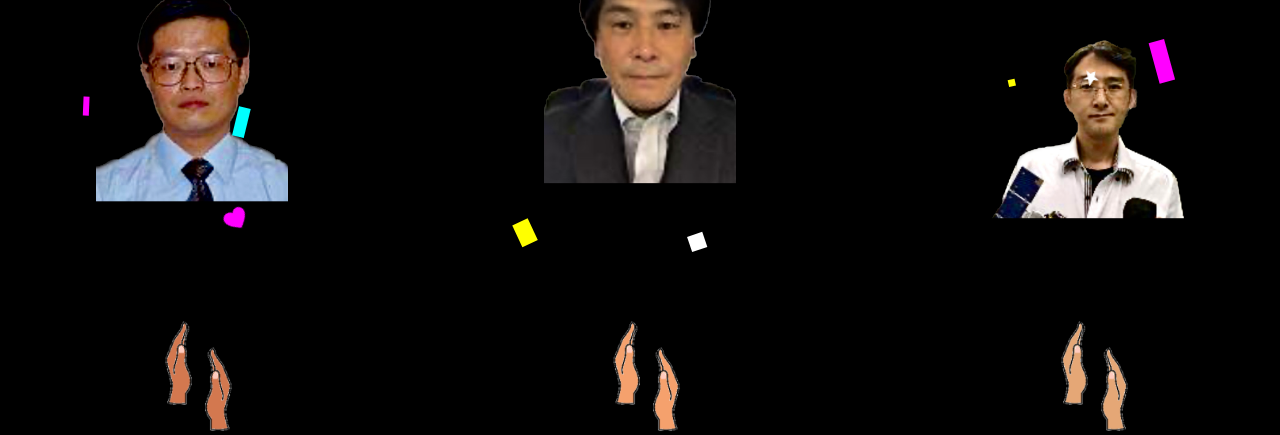
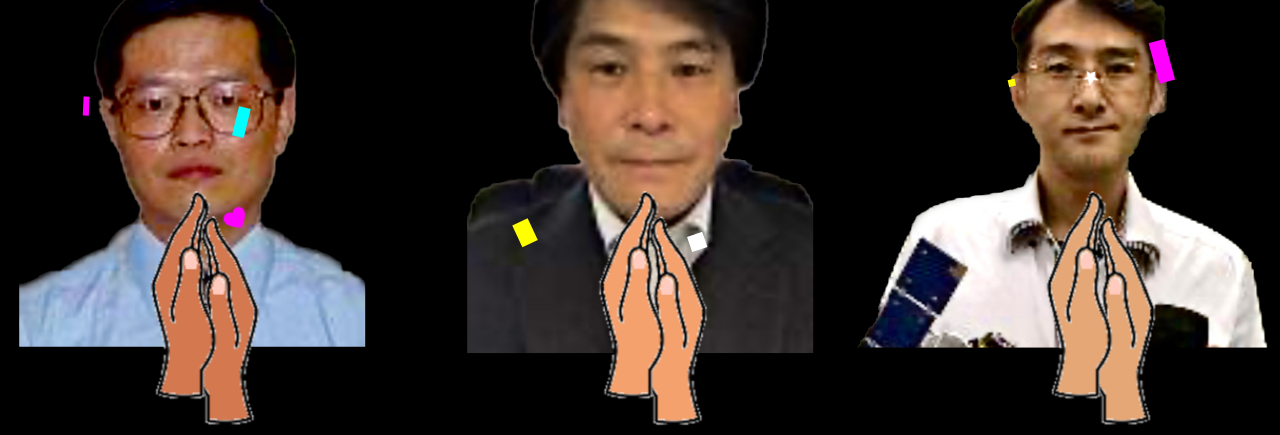
Before and after one commit to attyoh/birthday, a plain HTML site: page omikawa/birthday.html in a window 1280 px wide. Shown: the part 429-864 px from the top of the page. Drawn offline with Linux system fonts and the light colour scheme.

Commit message:
fix styles.css

```diff
--- a/omikawa/css/styles.css
+++ b/omikawa/css/styles.css
@@ -37,49 +37,52 @@ body {
     }
 }
 
-/* 猫の画像 */
+/* 顔の画像 */
 .img-cat img {
     position: absolute;
-    width: 15%;
-    bottom: 5vw;
+    width: 27%;
+    bottom: -13vw;
 }
 
 /* 手の画像 */
 .img-hand img {
     position: absolute;
-    width: 6%;
+    width: 15%;
 }
 
 /* 真ん中の画像 */
 #img-cat-center img{
     left: 50%;
+    bottom: -16vw;
     transform: translate(-50%, -50%);
 }
 
 #img-container-center_right img{
+    left: 45%;
     bottom: -5vw;
-    left: 49%;
 }
 
 #img-container-center_left img{
+    left: 42%;
     bottom: -3vw;
-    left: 46%;
 }
 
 /* 右の画像 */
 #img-cat-right img{
-    left: 85%;
+    width: 32%;
+    left: 83%;
+    bottom: -13vw;
     transform: translate(-50%, -50%);
 }
 
 #img-container-right_right img{
+    left: 80%;
     bottom: -5vw;
-    left: 84%;
 }
 
 #img-container-right_left img{
+    left: 77%;
     bottom: -3vw;
-    left: 81%;
 }
 
 /* 左の画像 */
@@ -89,11 +92,11 @@ body {
 }
 
 #img-container-left_right img{
+    left: 10%;
     bottom: -5vw;
-    left: 14%;
 }
 
 #img-container-left_left img{
+    left: 7%;
     bottom: -3vw;
-    left: 11%;
 }
```
